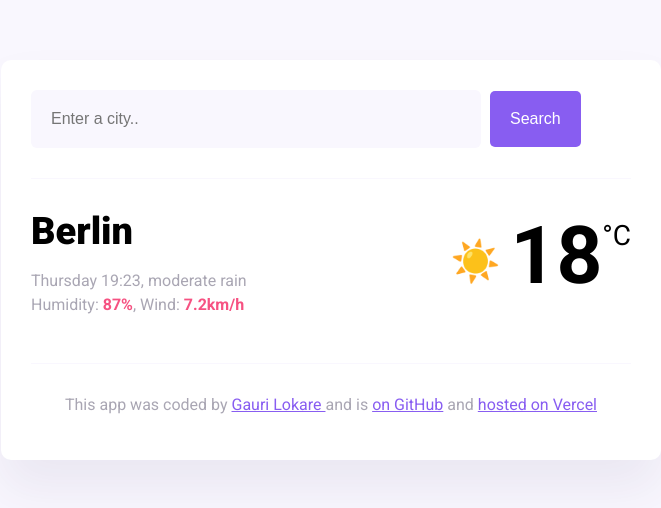
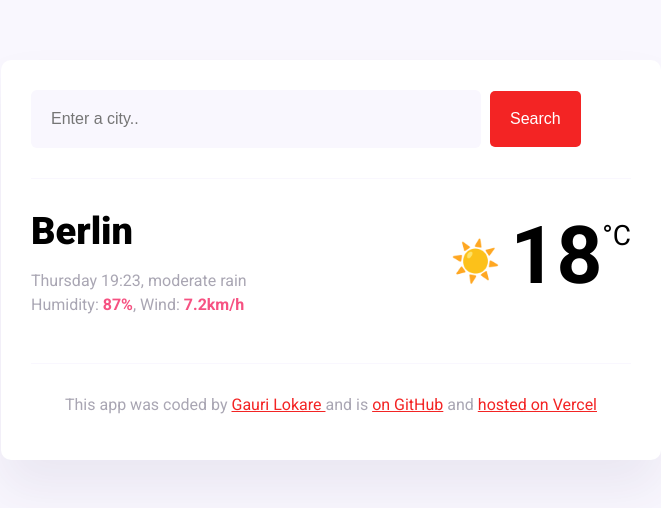
Before and after one commit to shutupcookie/Vanilla-Weather-App, a plain HTML site: page index.html in a window 1280 px wide. Shown: the whole page, without its empty margins (309-970 px from the left). Drawn offline with nearby package versions, Linux system fonts and the light colour scheme.

Commit message:
Update styles.css

```diff
--- a/src/styles.css
+++ b/src/styles.css
@@ -6,7 +6,7 @@ body {
 }
 
 a {
-  color: #885df1;
+  color: #f32424;
 }
 
 .weather-app {
@@ -36,7 +36,7 @@ header {
 .search-button {
   margin-left: 5px;
   font-size: 16px;
-  background-color: #885df1;
+  background-color: #f32424;
   color: white;
   border: none;
   padding: 20px;
```
